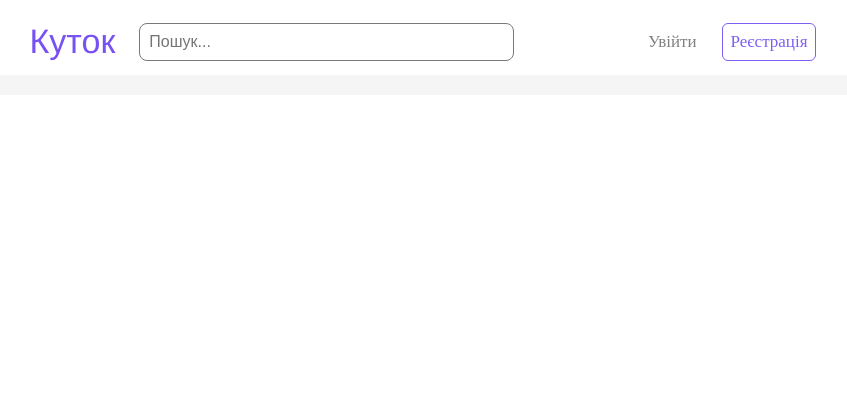
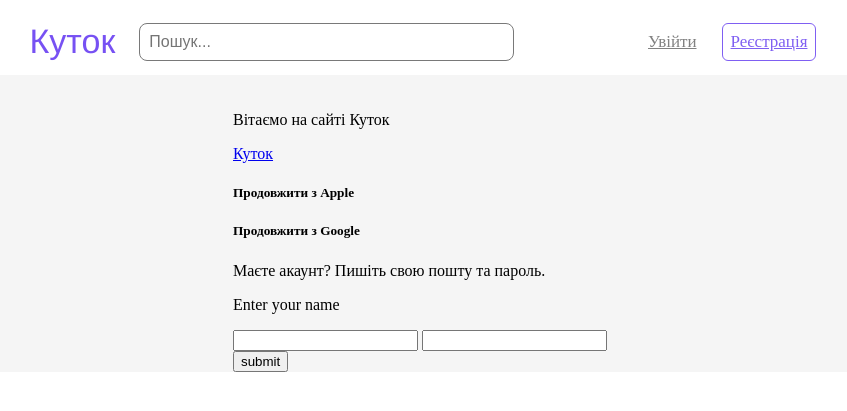
Before and after one commit to Anastas18/Flask_w, a Flask app: page /1 in a window 1280 px wide. Shown: the top 411 px of the page, without its empty margins (220-1067 px from the left). Run offline with Flask 3, Linux system fonts and the light colour scheme.

Commit message:
Added session to the site

```diff
--- a/first_try/app.py
+++ b/first_try/app.py
@@ -1,22 +1,61 @@
-from flask import Flask, render_template
+from flask import Flask, render_template, redirect, session, request, url_for
+from datetime import timedelta
 
 app = Flask(__name__)
+app.secret_key = "adolf_"
+app.permanent_session_lifetime = timedelta(days=1)
+
+session = {
+    "user": "",
+    "password":"",
+    "login": False,
+}
+
+@app.route('/1', methods=["POST", "GET"])
+def second():
+    if request.method == "POST":
+        user = request.form["nm"]
+        pas_ = request.form["pas_"]
+        session["user"] = user
+        session["password"] = pas_
+        session["login"] = True
+
+        return redirect(url_for("firth"))
+    else:
+        return render_template('second.html')
+
+
+def is_login():
+    if session["login"] == True:
+        return True
+    else:
+        return False
+
+def account_exist(name, pas):
+    if session["user"] == name and session["password"] == pas:
+        True
+    else:
+        False
+
 
 @app.route('/')
 def main():
     return render_template('index.html')
 
-@app.route('/1')
-def second():
-    return render_template('second.html')
 
 @app.route('/2')
 def third():
-    return render_template('index.html')
+    if is_login():
+        return render_template('index.html')
+    else:
+        return redirect(url_for("second"))
 
-@app.route('/3')
+@app.route('/main')
 def firth():
-    return render_template('index.html')
+    if is_login():
+        return render_template('main.html')
+    else:
+        return redirect(url_for("second"))
 
 
 if __name__ == "__main__":
--- a/first_try/static/Css/style.css
+++ b/first_try/static/Css/style.css
@@ -54,6 +54,13 @@
     cursor: pointer;
     text-decoration: underline;
 }
+.log_in_href{
+    color:#818181;
+}
+.log_in_href:hover{
+    color:#7B6FA8;
+}
+
 .sign_up{
     margin: 8px;
     font-weight: 100;
@@ -69,6 +76,13 @@
     cursor: pointer;
     text-decoration: underline;
 }
+.registration{
+    color:#7F5FF2;
+}
+.registration:hover{
+    color:#ffffff;
+}
+
 
 /**************/
 /*  The body  */
--- a/first_try/templates/base.html
+++ b/first_try/templates/base.html
@@ -3,25 +3,14 @@
     <head>
         <meta charset="UTF-8">
         <link rel="stylesheet" href="{{ url_for('static', filename='css/style.css') }}">
+        {% block head %}
+        {% endblock %}
         <title>Kutok</title>
     </head>
     <body>
-        <header>
-            <div class="head_">
-                <div class="headd">
-                    <div class="search">
-                        <p class="head_p">Куток</p>
-                        <div class="inp_text">
-                        <input placeholder="Пошук..." type="text">
-                        </div>
-                    </div>
-                    <div class="log">
-                        <P class="log_in">Увійти</P>
-                        <p class="sign_up">Реєстрація</p>
-                    </div>
-            </div>
-            </div>
-        </header>
+        {% block header %}
+        {% endblock %}
+
         <main class="maind">
         {% block body %}
         {% endblock %}
--- a/first_try/templates/second.html
+++ b/first_try/templates/second.html
@@ -1,5 +1,50 @@
 {% extends 'base.html' %}
 
+{% block head %}
+    <link rel="stylesheet" href="{{ url_for('static', filename='css/second.css') }}">
+{% endblock %}
+
+{% block header %}
+<header>
+    <div class="head_">
+        <div class="headd">
+            <div class="search">
+                <p class="head_p">Куток</p>
+                <div class="inp_text">
+                <input placeholder="Пошук..." type="text">
+                </div>
+            </div>
+            <div class="log">
+                <P class="log_in"><a class="log_in_href" href="/1">Увійти</a></P>
+                <p class="sign_up"><a class="registration" href="/2">Реєстрація</a></p>
+            </div>
+    </div>
+    </div>
+</header>
+{% endblock %}
+
 {% block body %}
-
+<form action="#" method="post">
+<div class="regist_main">
+    <div class="main_block">
+        <p class="first_text">Вітаємо на сайті Куток</p>
+        <p><a href="under_text">Куток</a></p>
+        <div class="aple">
+            <h5>Продовжити з Apple</h5>
+        </div>
+        <div class="google">
+            <h5>Продовжити з Google</h5>
+        </div>
+        <p class="account?">Маєте акаунт? Пишіть свою пошту та пароль.</p>
+        <div class="input_name">
+            <p class="second_text">Enter your name</p>
+            <input type="text" name="nm">
+            <input type="text" name="pas_">
+        </div>
+        <div class="btn">
+            <input type="submit" value="submit">
+        </div>
+    </div>
+</div>
+</form>
 {% endblock %}
```
Also changed, not shown: first_try/templates/index.html (+21 -4 lines), first_try/templates/main.html (added, +25 -0 lines), first_try/static/Css/main.css (added), first_try/static/Css/second.css (added).
